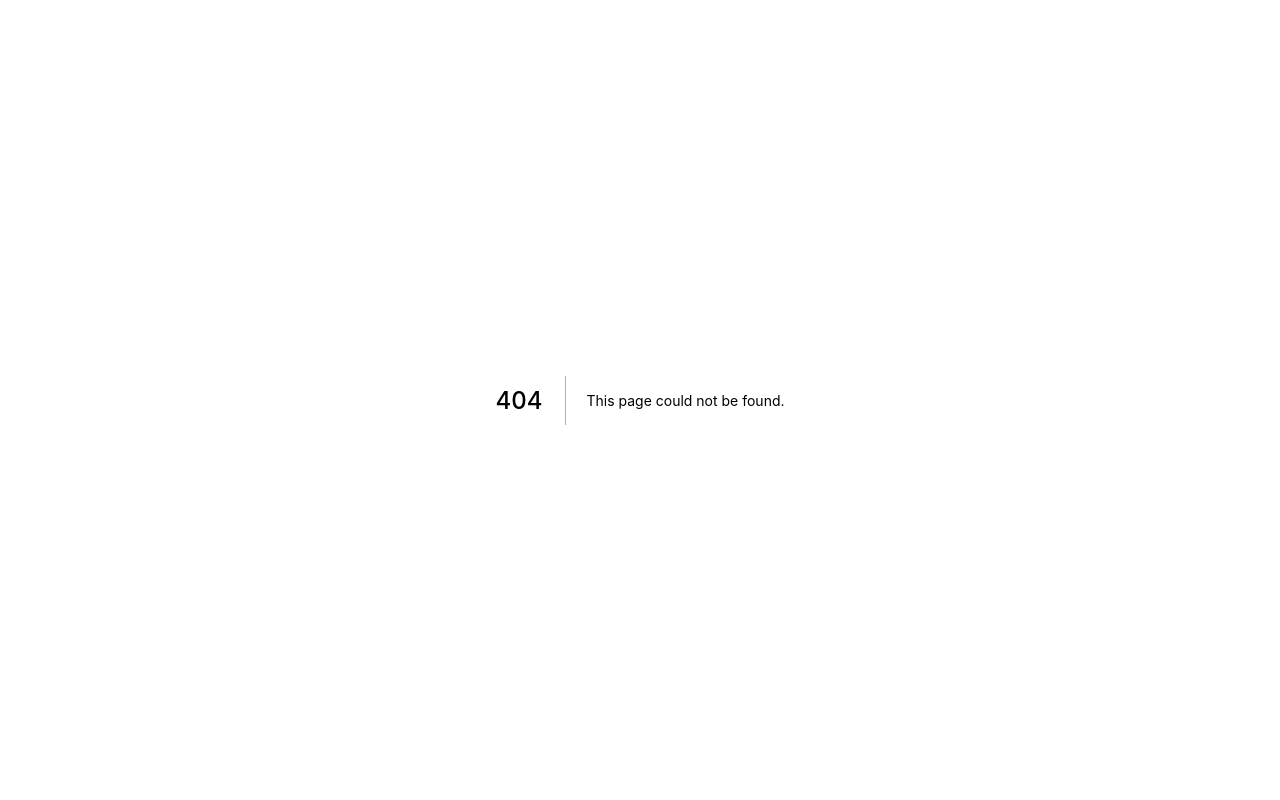
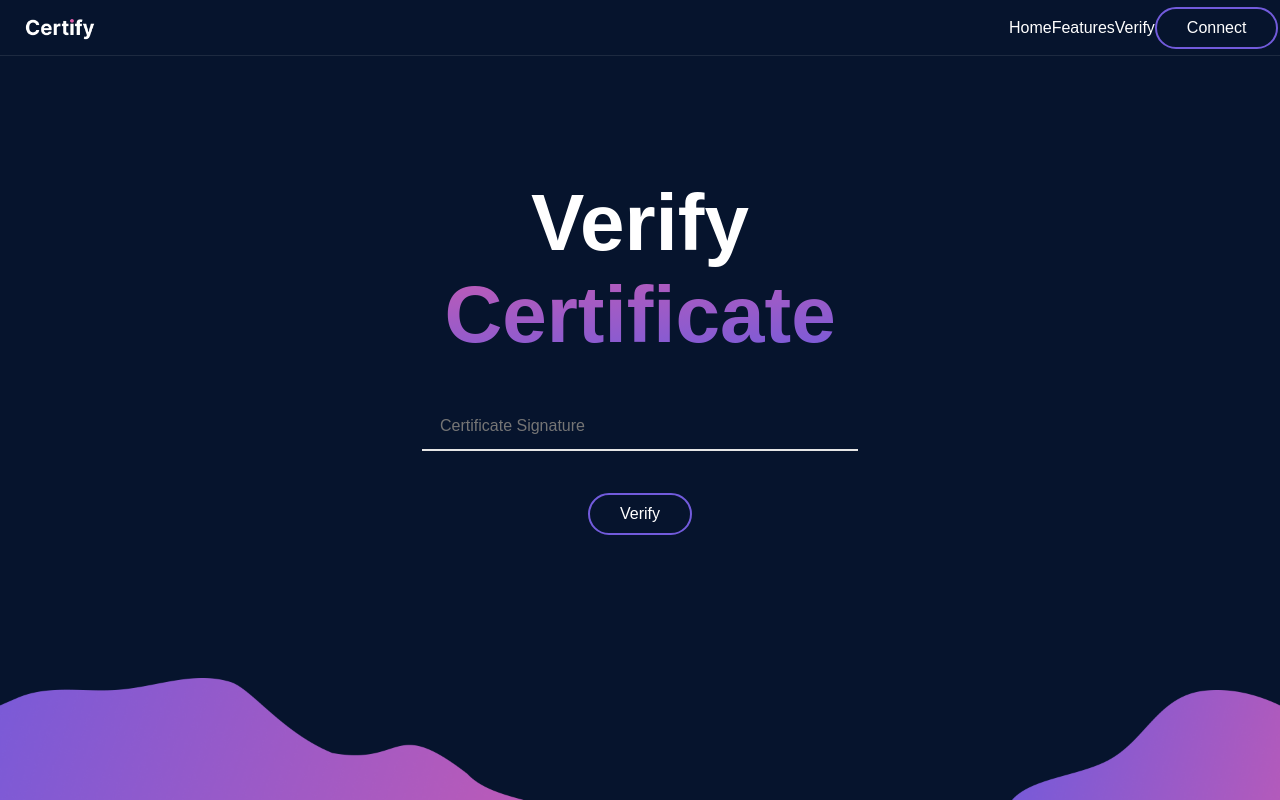
Before and after one commit to certify-sol/certify, a Next.js app: page /verify in a window 1280 px wide. Before the commit this address had no page. Built offline with nearby package versions, Linux system fonts and the light colour scheme; a web font is replaced by a local one.

Commit message:
Fix page naming

```diff
--- a/components/Header.js
+++ b/components/Header.js
@@ -13,7 +13,7 @@ const navItems = [
   },
   {
     title: 'Verify',
-    href: '/',
+    href: '/verify',
   },
 ];
 
--- a/pages/create.js
+++ b/pages/verify.js
@@ -1,5 +1,6 @@
 import { useState } from 'react';
 import { useForm } from 'react-hook-form';
+import { useRouter } from 'next/router';
 import styled from 'styled-components';
 
 import Header from '../components/Header';
@@ -38,11 +39,13 @@ const SigInput = styled.input`
 
 const VerifyButton = styled(ConnectButton)``;
 
-export default function CreatePage() {
+export default function VerifyPage() {
   const { register, handleSubmit } = useForm();
+  const router = useRouter();
 
   const onSubmit = (data) => {
     console.log(data);
+    router.push('/view?sig=' + data.sig);
   };
 
   return (
```
